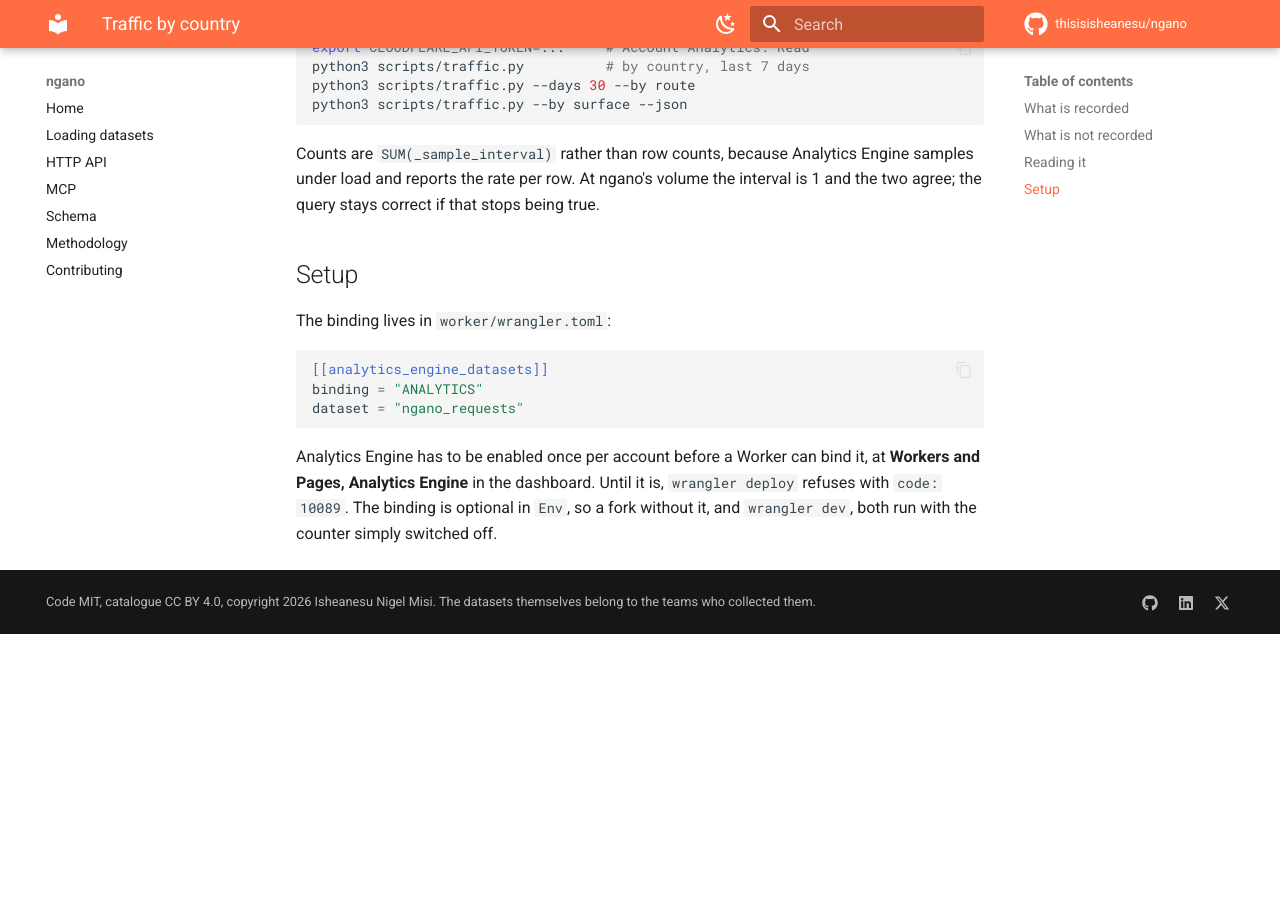
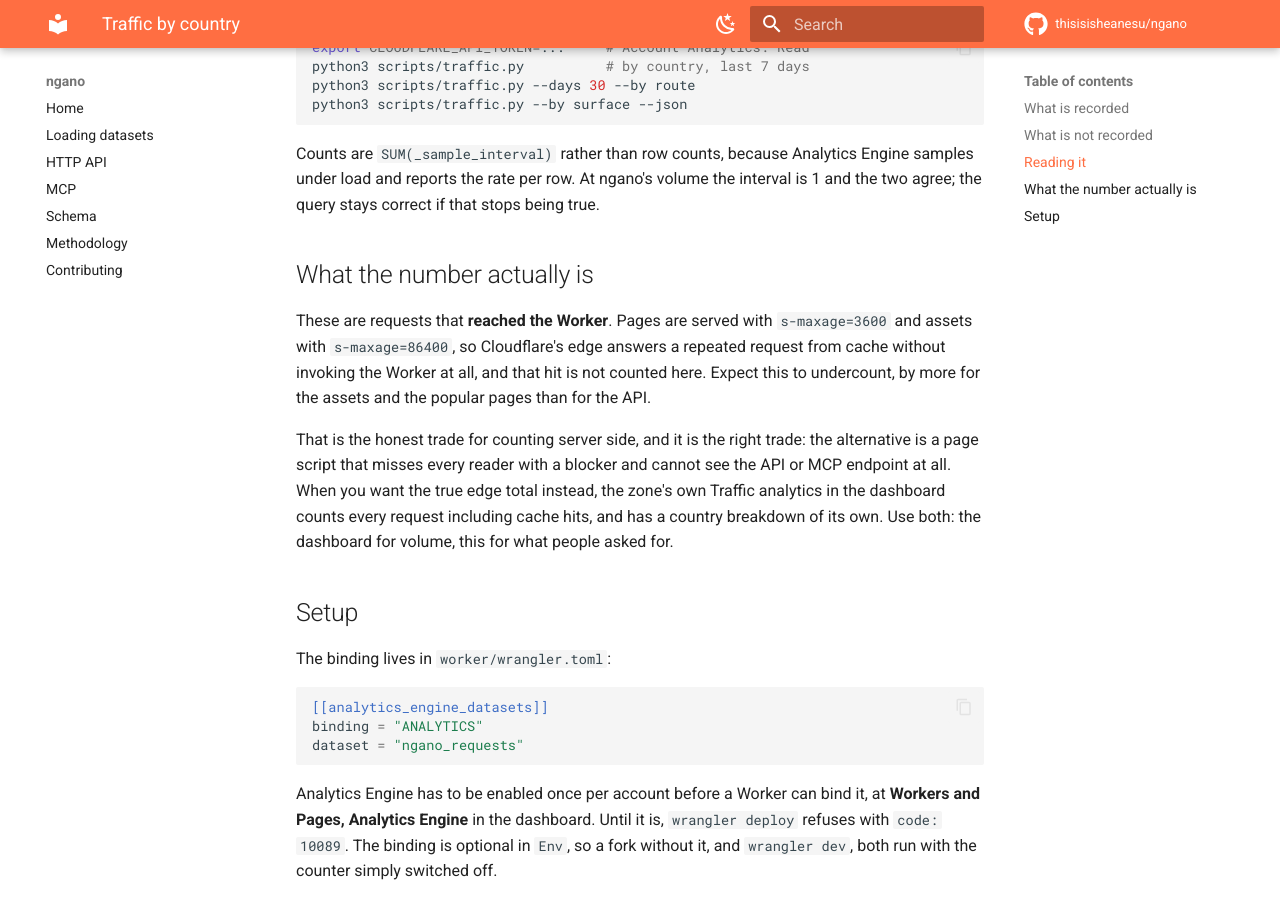
Before and after one commit to thisisisheanesu/ngano, an MkDocs documentation site: the page built from docs/analytics.md, in a window 1280 px wide and 900 px high, scrolled down 1119 px. Built offline with MkDocs 1.6.1 and Material for MkDocs 9.7.7, drawn with Linux system fonts in a browser that asks for light colours; comment, search, counter and statistics services are not loaded; before the commit the page ends 1753 px from its top, so only the background shows below that.

Commit message:
Say plainly that the counter misses edge cache hits
Pages carry s-maxage=3600 and assets s-maxage=86400, so Cloudflare
answers a repeated request without invoking the Worker and that hit goes
uncounted. Verified live: thirteen curls across the surfaces produced
seven counted rows. Worth knowing before anyone reads these numbers as a
visit count, and the zone's own Traffic analytics is the thing to check
against when the true edge total matters.

```diff
--- a/docs/analytics.md
+++ b/docs/analytics.md
@@ -42,6 +42,21 @@ Counts are `SUM(_sample_interval)` rather than row counts, because Analytics Eng
 samples under load and reports the rate per row. At ngano's volume the interval is 1 and
 the two agree; the query stays correct if that stops being true.
 
+## What the number actually is
+
+These are requests that **reached the Worker**. Pages are served with
+`s-maxage=3600` and assets with `s-maxage=86400`, so Cloudflare's edge answers a
+repeated request from cache without invoking the Worker at all, and that hit is not
+counted here. Expect this to undercount, by more for the assets and the popular pages
+than for the API.
+
+That is the honest trade for counting server side, and it is the right trade: the
+alternative is a page script that misses every reader with a blocker and cannot see the
+API or MCP endpoint at all. When you want the true edge total instead, the zone's own
+Traffic analytics in the dashboard counts every request including cache hits, and has a
+country breakdown of its own. Use both: the dashboard for volume, this for what people
+asked for.
+
 ## Setup
 
 The binding lives in `worker/wrangler.toml`:
```
